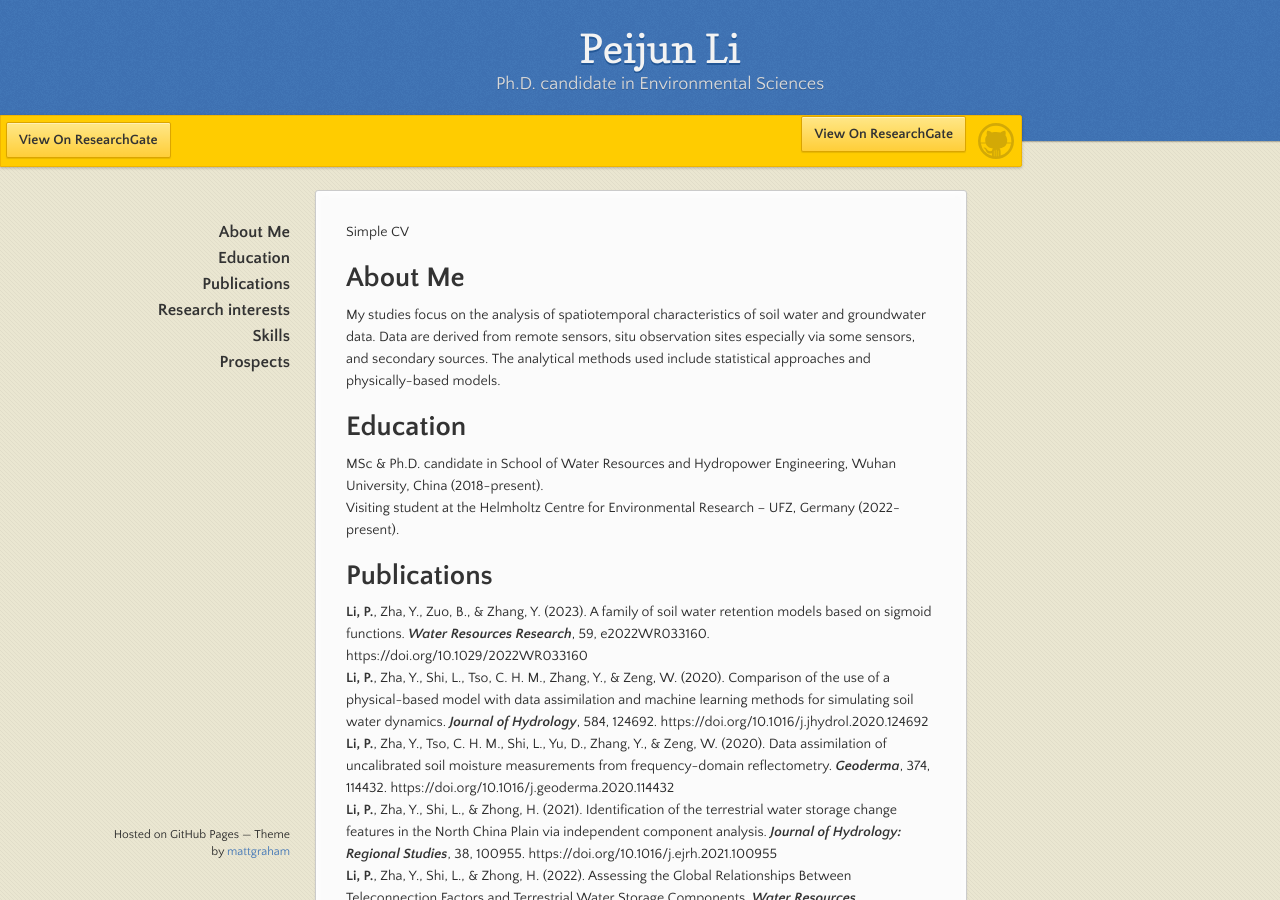
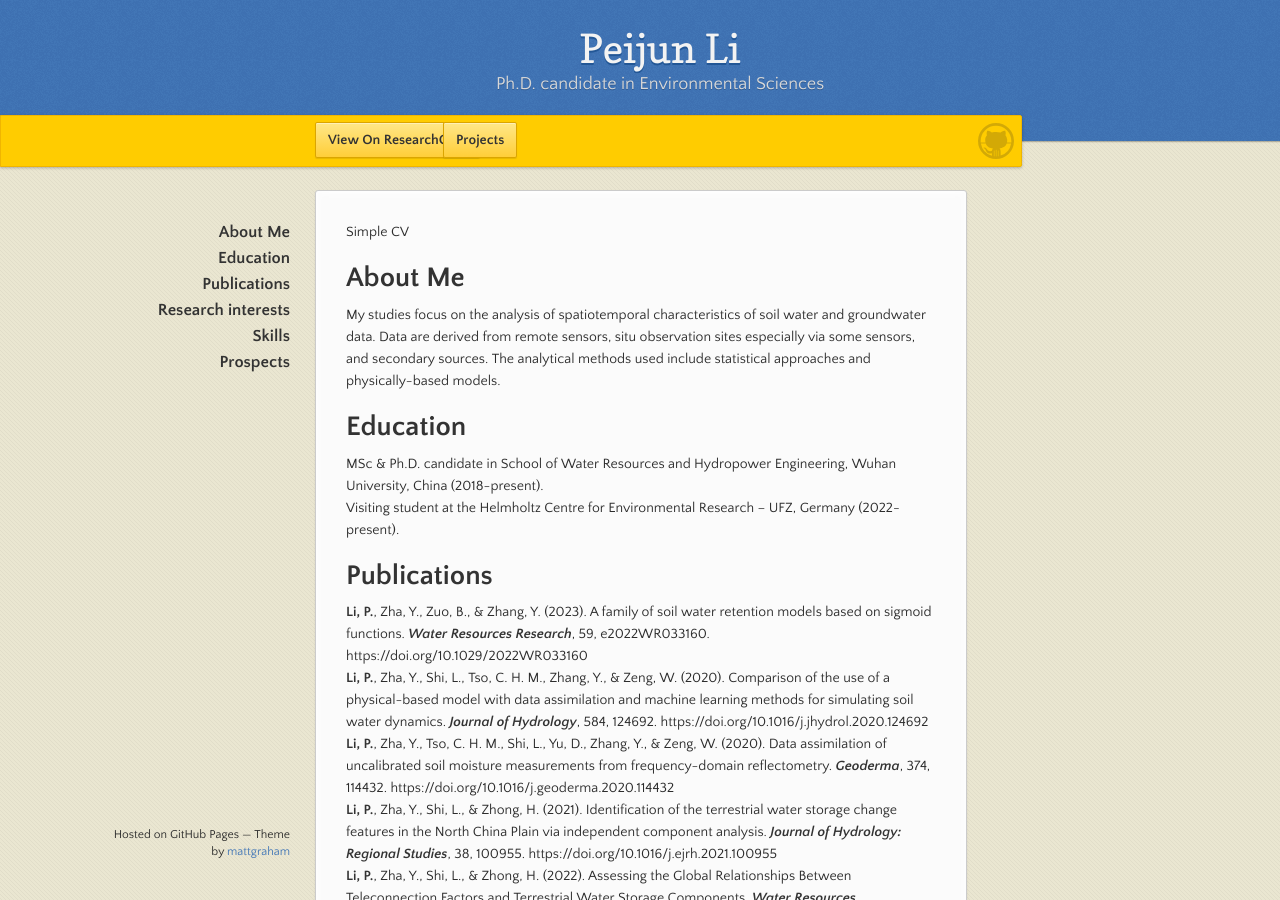
Before and after one commit to PercyLeeMaxWell/PercyLeeMaxWell.github.io, a Jekyll site: the page built from index.md, in a window 1280 px wide and 900 px high. Built offline with Jekyll 4.4.1, drawn with Linux system fonts in a browser that asks for light colours.

Commit message:
Update default.html

```diff
--- a/_layouts/default.html
+++ b/_layouts/default.html
@@ -24,8 +24,8 @@
 
       <div id="banner">
         <span id="logo"></span>
-        <a href="https://www.researchgate.net/profile/Peijun-Li-3/research" class="button fork"><strong>View On ResearchGate</strong></a>
-        <a href="https://www.researchgate.net/profile/Peijun-Li-3/research" class="button downloads"><strong>View On ResearchGate</strong></a>
+        <a href="https://www.researchgate.net/profile/Peijun-Li-3/research" class="button fork1"><strong>View On ResearchGate</strong></a>
+        <a href="Research.md" class="button fork2"><strong>Projects</strong></a>
         {% if site.show_downloads %}
           <div class="downloads">
             <span>Downloads:</span>
```
